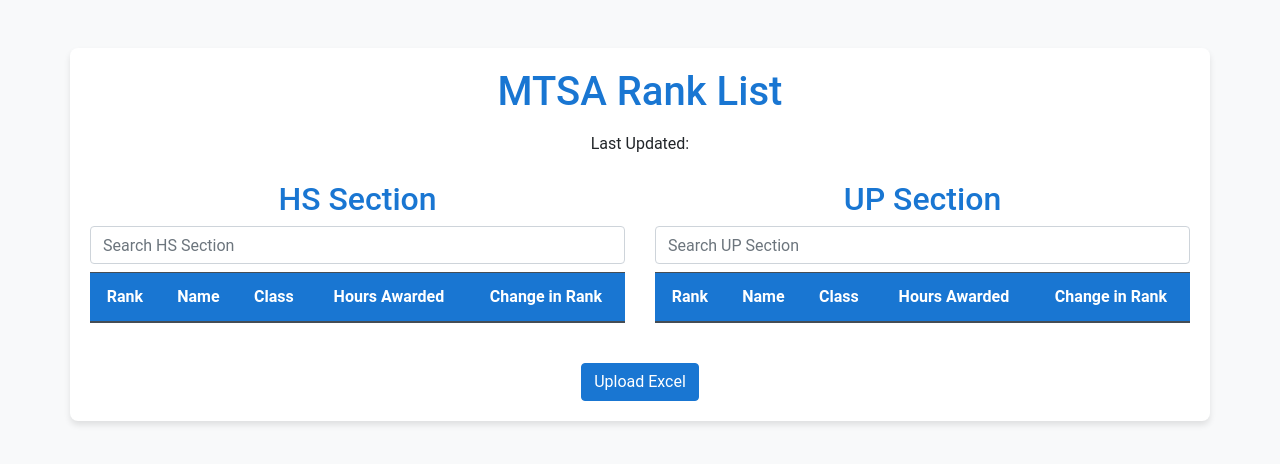
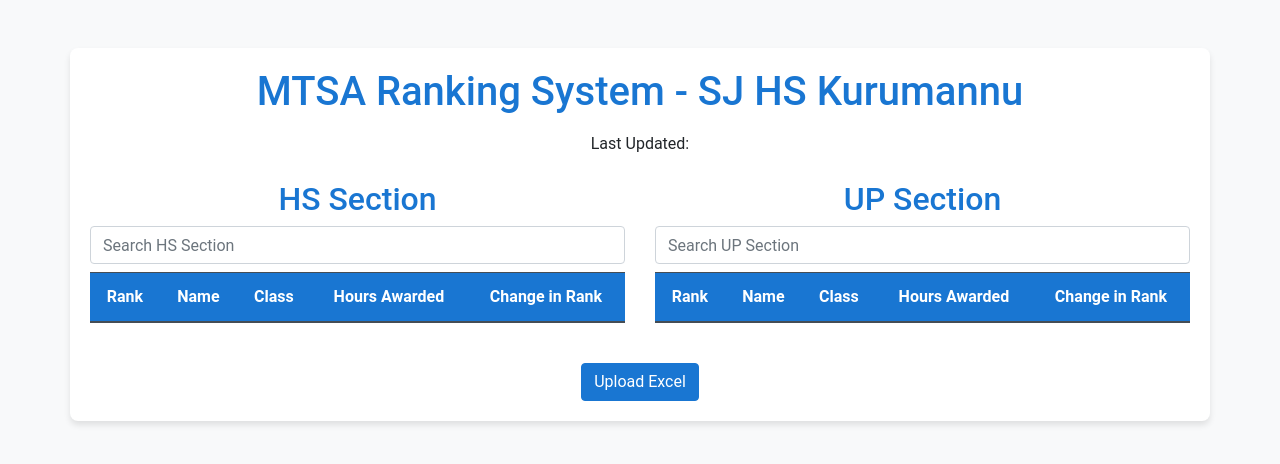
Before and after one commit to donypsaju/mtsa_sjhs, a plain HTML site: page index.html in a window 1280 px wide. Drawn offline with nearby package versions, Linux system fonts and the light colour scheme.

Commit message:
Update index.html

```diff
--- a/index.html
+++ b/index.html
@@ -10,7 +10,7 @@
 <body>
 
     <div class="container mt-5">
-        <h1 class="text-center">MTSA Rank List</h1>
+        <h1 class="text-center">MTSA Ranking System - SJ HS Kurumannu</h1>
 
         <div class="text-center mt-3">
             <p>Last Updated: <span id="lastUpdated"></span></p>
```
